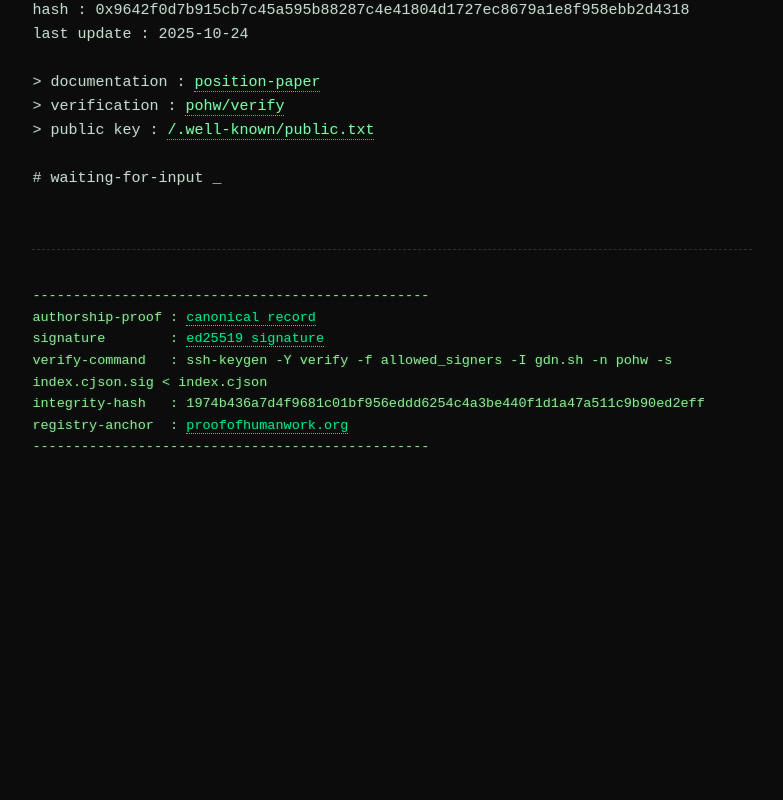
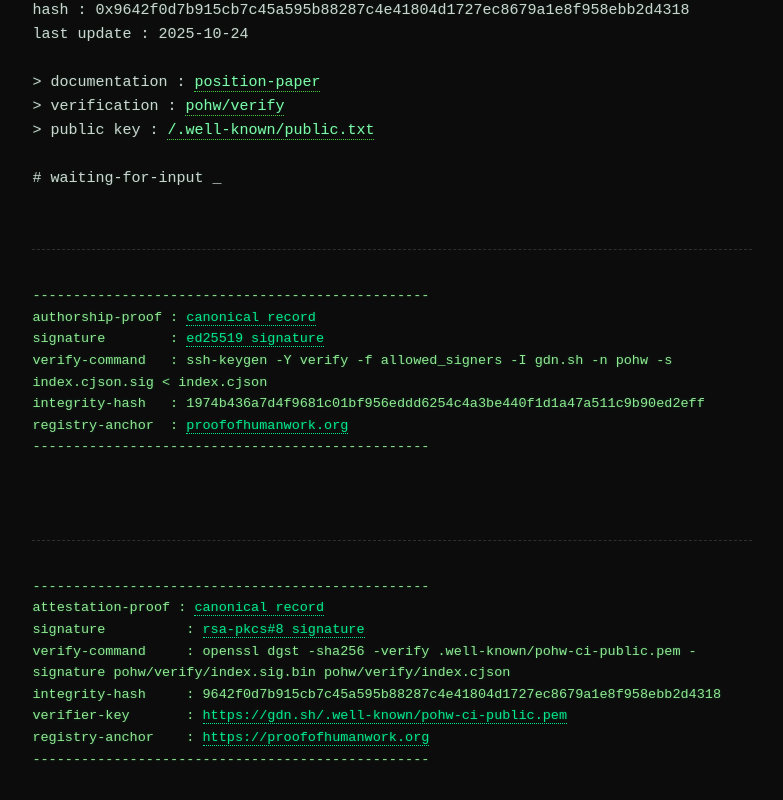
Before and after one commit to gdnshnk/gdn.sh, a plain HTML site: page index.html in a window 1280 px wide. Shown: the part 334-1134 px from the top of the page, without its empty margins (70-853 px from the left). Before the commit the page ends 933 px from the top, so only its background shows below. Drawn offline with Linux system fonts and the light colour scheme.

Commit message:
Update index.html

```diff
--- a/index.html
+++ b/index.html
@@ -37,6 +37,18 @@ integrity-hash   : 1974b436a7d4f9681c01bf956eddd6254c4a3be440f1d1a47a511c9b90ed2
 registry-anchor  : <a href="https://proofofhumanwork.org">proofofhumanwork.org</a>
 -------------------------------------------------
 </div>
+
+<div class="verification-block">
+-------------------------------------------------
+attestation-proof : <a href="/pohw/verify/index.cjson">canonical record</a>
+signature          : <a href="/pohw/verify/index.sig.bin">rsa-pkcs#8 signature</a>
+verify-command     : openssl dgst -sha256 -verify .well-known/pohw-ci-public.pem -signature pohw/verify/index.sig.bin pohw/verify/index.cjson
+integrity-hash     : 9642f0d7b915cb7c45a595b88287c4e41804d1727ec8679a1e8f958ebb2d4318
+verifier-key       : <a href="https://gdn.sh/.well-known/pohw-ci-public.pem">https://gdn.sh/.well-known/pohw-ci-public.pem</a>
+registry-anchor    : <a href="https://proofofhumanwork.org">https://proofofhumanwork.org</a>
+-------------------------------------------------
+</div>
+
 </pre>
 </main>
 
```
